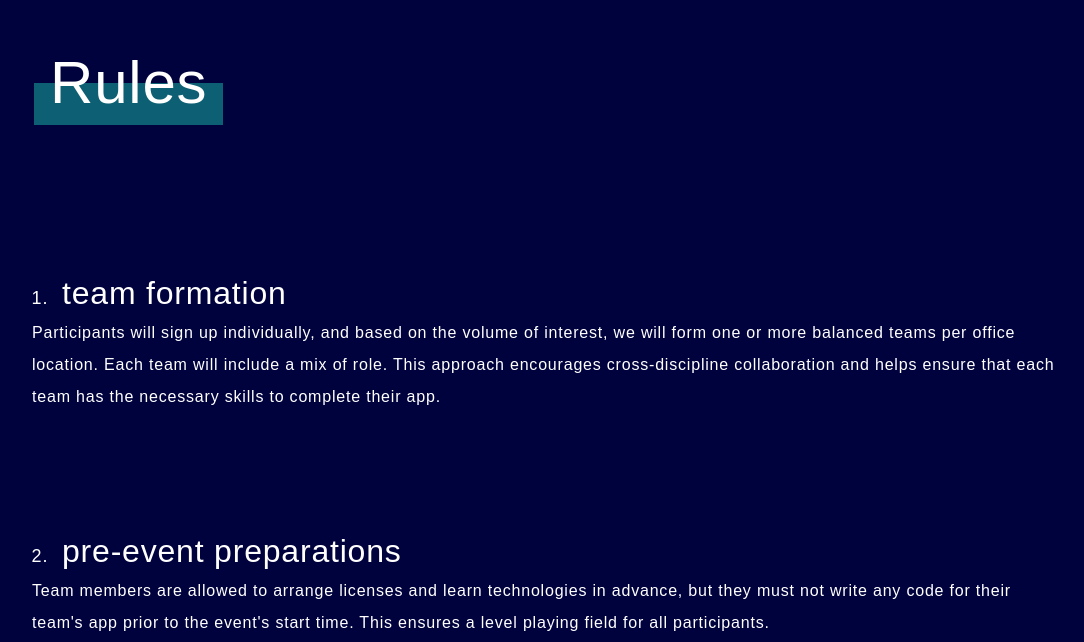
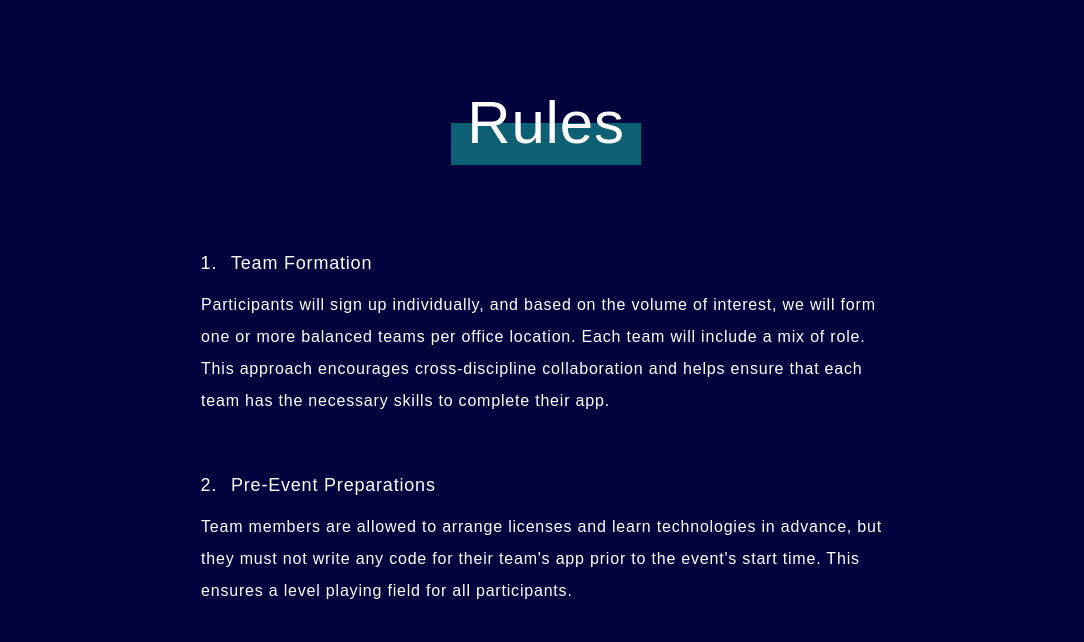
Before and after one commit to kayla-himmel/ai-hackathon-microsite, a website: page index.html in a window 1280 px wide. Shown: the part 3421-4063 px from the top of the page, without its empty margins (94-1178 px from the left). Drawn offline with Linux system fonts and the light colour scheme; a web font is replaced by a local one.

Commit message:
AI-13: Added specific styles for rules list and headers, add global class names for secton max width and to center h2 tags

```diff
--- a/styles/index.scss
+++ b/styles/index.scss
@@ -3,6 +3,7 @@
 @use './sections/nav';
 @use './sections/hero';
 @use './sections/mission';
+@use './sections/rules';
 
 body {
   background-color: colors.$color-blue;
@@ -57,6 +58,10 @@ section {
   @container body (min-width: 768px) {
     padding: 200px 72px 0;
     max-width: 1024px;
+
+    &.max-width-686 {
+      max-width: 686px;
+    }
   }
 
   @container body (min-width: 1440px) {
@@ -99,6 +104,10 @@ h2 {
     padding: 0 16px 36px;
     width: fit-content;
 
+    &.-center {
+      margin: 0 auto;
+    }
+
     @container body (min-width: 1024px) {
       padding-bottom: 42px;
     }
@@ -123,11 +132,13 @@ h3 {
   }
 }
 
-h4 {
+h4,
+.h4 {
   font-weight: 500;
   font-size: 1.125rem; // 18px
   line-height: 200%; // 36px
   text-transform: capitalize;
+  margin-bottom: 8px;
 }
 
 a {
--- /dev/null
+++ b/styles/sections/_rules.scss
@@ -0,0 +1,11 @@
+#rules {
+  h3 {
+    padding-top: 0;
+  }
+
+  li {
+    @container body (max-width: 1024px) {
+      padding-top: 24px;
+    }
+  }
+}
```
Also changed, not shown: index.css.
